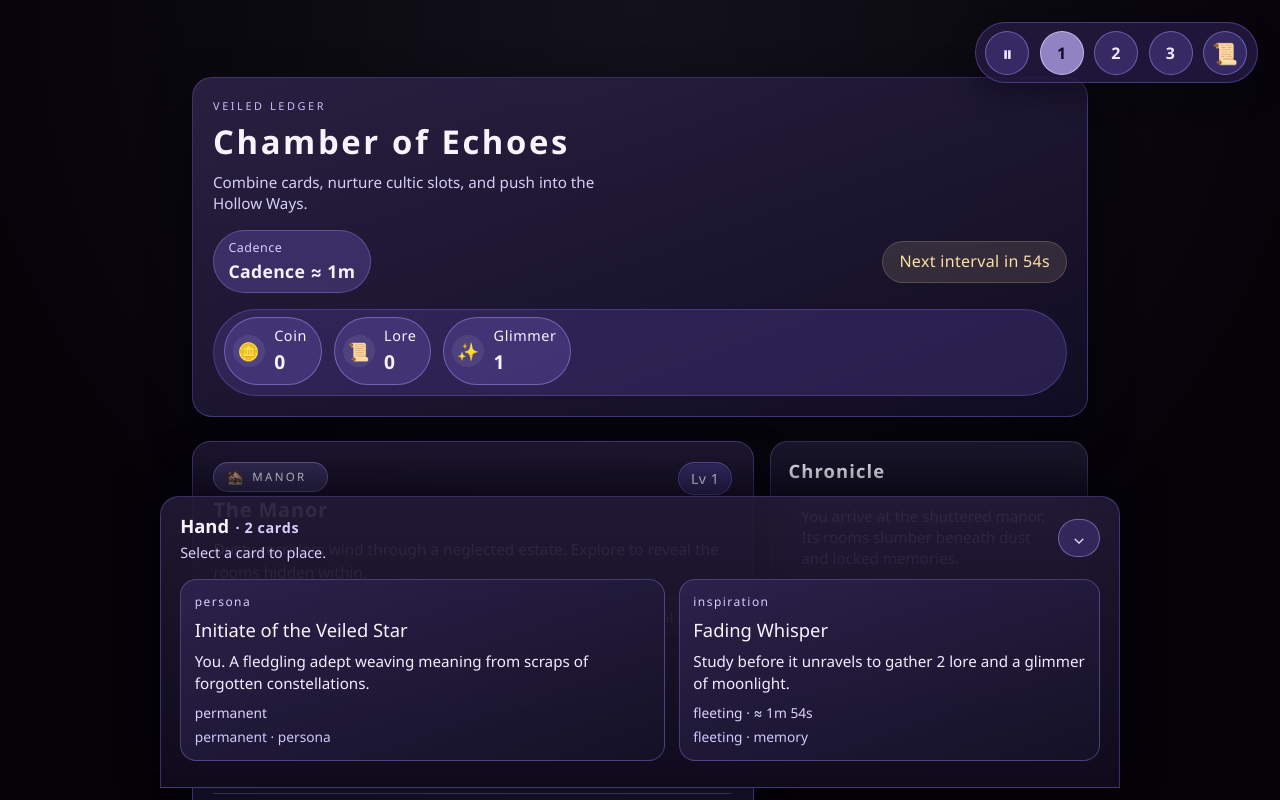
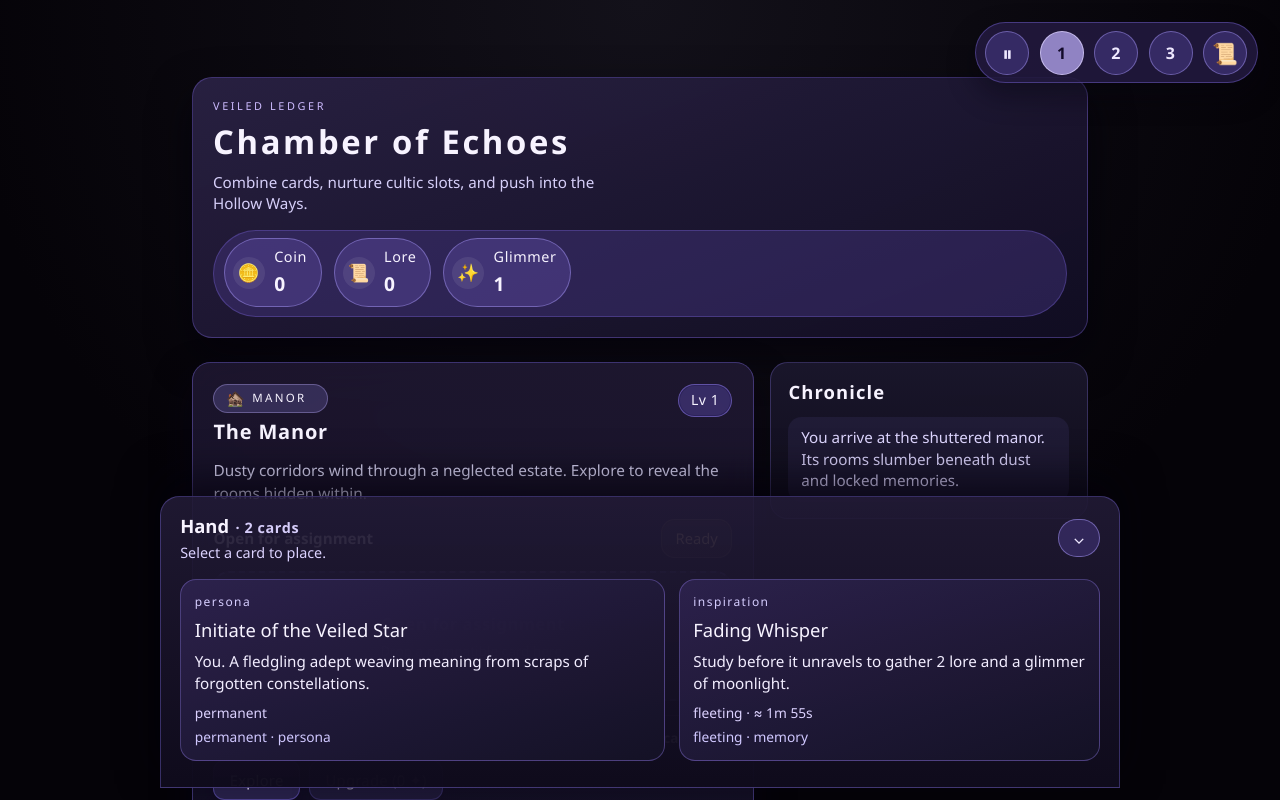
Before and after one commit to curtiscovington/hallowmoon, a React (Vite) app: page / in a window 1280 px wide. Shown: the top 800 px of the page. Built offline with nearby package versions, Linux system fonts and the light colour scheme.

Commit message:
Improve slot timer speed handling

```diff
--- a/src/App.tsx
+++ b/src/App.tsx
@@ -1,4 +1,4 @@
-import { DragEvent, useEffect, useId, useMemo, useRef, useState } from 'react';
+import { DragEvent, useEffect, useId, useMemo, useState } from 'react';
 import { useGame } from './state/GameContext';
 import { CardInstance, Slot } from './state/types';
 
@@ -13,6 +13,7 @@ type SpeedOption = (typeof SPEED_OPTIONS)[number];
 interface CardTimingContext {
   cycleDurationMs: number;
   timeToNextCycleMs: number;
+  timeScale: number;
 }
 
 function useMediaQuery(query: string): boolean {
@@ -268,6 +269,7 @@ function SlotView({
   const occupantTraits =
     occupantTraitSources.length > 0 ? Array.from(new Set(occupantTraitSources)).join(' · ') : null;
   const lockRemainingMs = slot.lockedUntil ? Math.max(0, slot.lockedUntil - Date.now()) : 0;
+  const displayLockRemainingMs = Math.max(0, Math.round(lockRemainingMs * timing.timeScale));
   const isSlotLocked = Boolean(slot.lockedUntil && lockRemainingMs > 0);
   const isSlotInteractive = slot.unlocked && !isSlotLocked;
   const slotClasses = ['slot-card'];
@@ -294,10 +296,10 @@ function SlotView({
   const timerMessage = isSlotLocked
     ? isTimePaused
       ? 'Resolving · paused'
-      : `Resolving · ≈ ${formatDuration(lockRemainingMs)}`
+      : `Resolving · ≈ ${formatDuration(displayLockRemainingMs)}`
     : isTimePaused
     ? 'Time paused'
-    : `Next interval in ${formatDuration(timing.timeToNextCycleMs)}`;
+    : 'Ready';
 
   const occupantExpiry = occupant ? describeCardExpiry(occupant, timing) : null;
   const assistantExpiry = assistant ? describeCardExpiry(assistant, timing) : null;
@@ -522,8 +524,10 @@ function SlotView({
           {!occupant && !slot.unlocked ? (
             <span className="slot-card__note">Requires a discovery.</span>
           ) : null}
-          {isSlotLocked && lockRemainingMs > 0 ? (
-            <span className="slot-card__note">Resolving action · ≈ {formatDuration(lockRemainingMs)} remain</span>
+          {isSlotLocked && displayLockRemainingMs > 0 ? (
+            <span className="slot-card__note">
+              Resolving action · ≈ {formatDuration(displayLockRemainingMs)} remain
+            </span>
           ) : null}
           {occupantExpiry ? (
             <span className="slot-card__note">
@@ -563,9 +567,8 @@ export default function App() {
   const isDesktop = useMediaQuery('(min-width: 900px)');
   const [isPaused, setIsPaused] = useState(false);
   const [speed, setSpeed] = useState<SpeedOption>(1);
-  const cycleDurationMs = useMemo(() => Math.round(BASE_CYCLE_MS / speed), [speed]);
+  const cycleDurationMs = BASE_CYCLE_MS;
   const [timeToNextCycle, setTimeToNextCycle] = useState(cycleDurationMs);
-  const prevIntervalRef = useRef(cycleDurationMs);
   const [selectedCardId, setSelectedCardId] = useState<string | null>(null);
   const [draggedCardId, setDraggedCardId] = useState<string | null>(null);
   const [isChronicleOpen, setIsChronicleOpen] = useState(false);
@@ -579,33 +582,18 @@ export default function App() {
 
     const intervalId = window.setInterval(() => {
       setTimeToNextCycle((prev) => {
-        const next = prev - TIMER_RESOLUTION_MS;
+        const decrement = TIMER_RESOLUTION_MS * speed;
+        const next = prev - decrement;
         if (next <= 0) {
           advanceTime();
           return cycleDurationMs;
         }
-        return next;
+        return Math.max(0, Math.min(cycleDurationMs, next));
       });
     }, TIMER_RESOLUTION_MS);
 
     return () => window.clearInterval(intervalId);
-  }, [advanceTime, cycleDurationMs, isPaused]);
-
-  useEffect(() => {
-    const previous = prevIntervalRef.current;
-    if (previous !== cycleDurationMs) {
-      setTimeToNextCycle((prev) => {
-        if (previous <= 0) {
-          return cycleDurationMs;
-        }
-        const scaled = Math.round((prev / previous) * cycleDurationMs);
-        return Math.min(cycleDurationMs, Math.max(0, scaled));
-      });
-      prevIntervalRef.current = cycleDurationMs;
-      return;
-    }
-    prevIntervalRef.current = cycleDurationMs;
-  }, [cycleDurationMs]);
+  }, [advanceTime, cycleDurationMs, isPaused, speed]);
 
   useEffect(() => {
     setTimeScale(speed);
@@ -624,17 +612,9 @@ export default function App() {
   ]);
 
   const timingContext = useMemo<CardTimingContext>(
-    () => ({ cycleDurationMs, timeToNextCycleMs: timeToNextCycle }),
-    [cycleDurationMs, timeToNextCycle]
+    () => ({ cycleDurationMs, timeToNextCycleMs: timeToNextCycle, timeScale: state.timeScale }),
+    [cycleDurationMs, state.timeScale, timeToNextCycle]
   );
-
-  const headerTimerClasses = ['game-header__timer'];
-  if (isPaused) {
-    headerTimerClasses.push('game-header__timer--paused');
-  }
-
-  const nextIntervalLabel = isPaused ? 'Time paused' : `Next interval in ${formatDuration(timeToNextCycle)}`;
-  const cadenceLabel = `Cadence ≈ ${formatDuration(cycleDurationMs)}`;
 
   const selectedCard = selectedCardId ? state.cards[selectedCardId] ?? null : null;
 
@@ -739,15 +719,6 @@ export default function App() {
           </p>
         </div>
         <div className="game-header__status">
-          <div className="game-header__status-main">
-            <div className="game-header__cadence" aria-label="Current cadence">
-              <span className="game-header__cadence-label">Cadence</span>
-              <span className="game-header__cadence-value">{cadenceLabel}</span>
-            </div>
-            <div className={headerTimerClasses.join(' ')} role="timer">
-              {nextIntervalLabel}
-            </div>
-          </div>
           <div className="game-header__resources" aria-label="Resource overview">
             <div className="game-header__resources-scroll">
               {resourceTracks.map((track) => (
```
